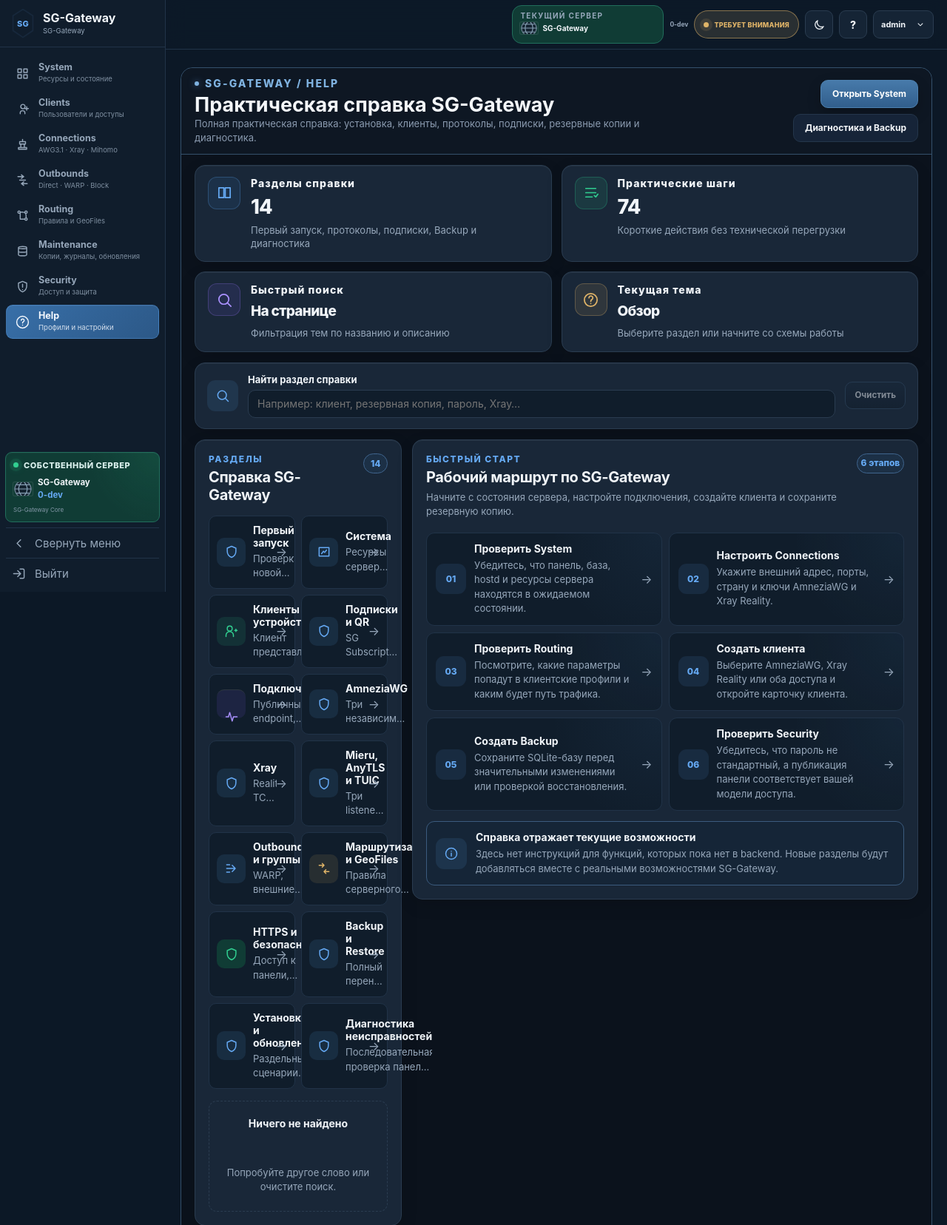
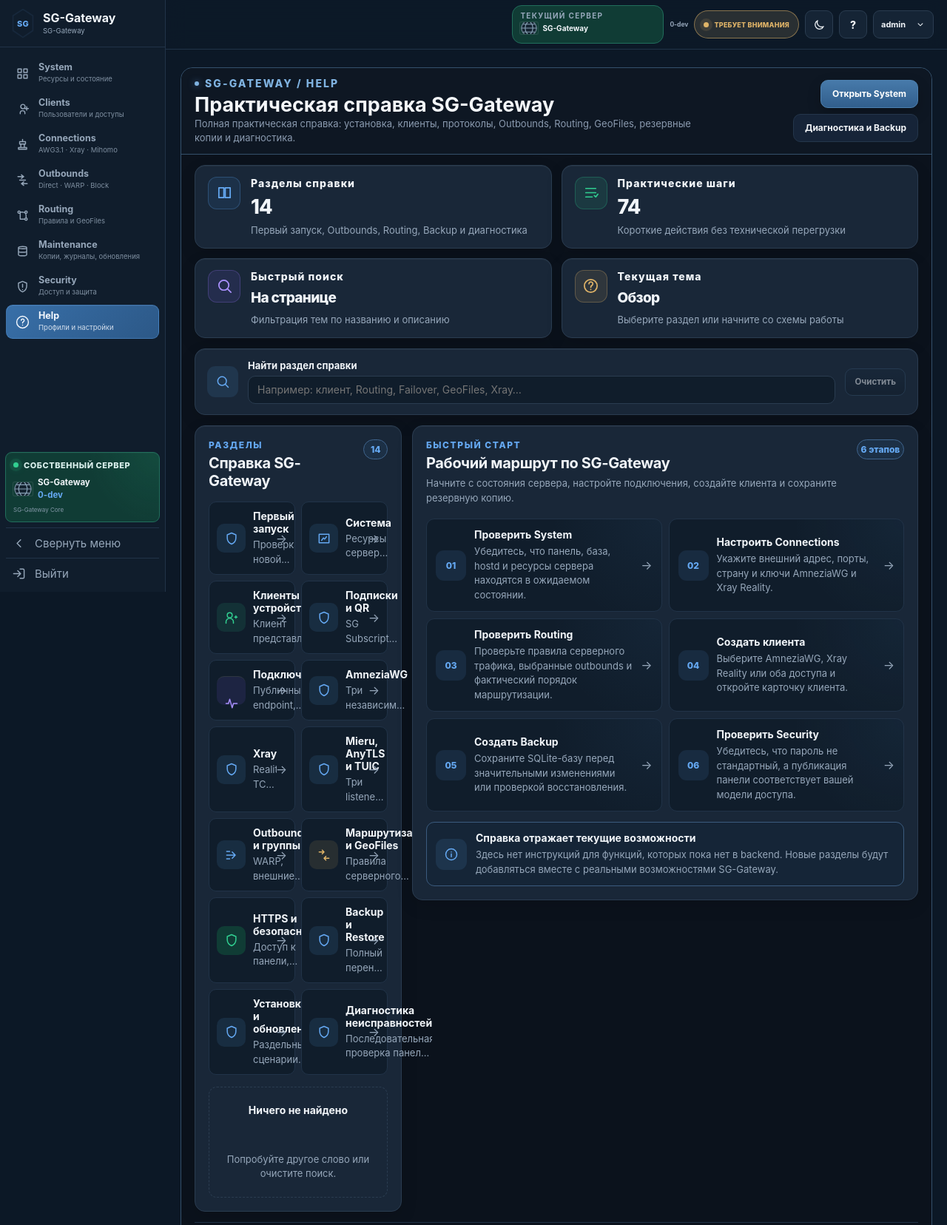
Before and after one commit to s-gor/sg-gateway-v23, a Flask app: page /help in a window 1280 px wide. Shown: the top 1656 px of the page at 74% size. Run offline with Flask 3, Linux system fonts and the light colour scheme; the visitor is signed in with stand-in values (Sample User, id 1); some libraries are stand-ins or nearby versions.

Commit message:
help: surface Routing Outbounds and Failover in Help overview

```diff
--- a/app/web/templates/help.html
+++ b/app/web/templates/help.html
@@ -17,7 +17,7 @@
     <div>
       <div class="hlpv1-kicker"><span></span> SG-GATEWAY / HELP</div>
       <h1>Практическая справка SG-Gateway</h1>
-      <p>Полная практическая справка: установка, клиенты, протоколы, подписки, резервные копии и диагностика.</p>
+      <p>Полная практическая справка: установка, клиенты, протоколы, Outbounds, Routing, GeoFiles, резервные копии и диагностика.</p>
     </div>
 
     <div class="hlpv1-heading-actions sg-ui-actions">
@@ -36,7 +36,7 @@
       <div>
         <div class="hlpv1-summary-label">Разделы справки</div>
         <div class="hlpv1-summary-value">{{ topic_count }}</div>
-        <div class="hlpv1-summary-note">Первый запуск, протоколы, подписки, Backup и диагностика</div>
+        <div class="hlpv1-summary-note">Первый запуск, Outbounds, Routing, Backup и диагностика</div>
       </div>
     </article>
 
@@ -95,7 +95,7 @@
       <input id="help-search"
              type="search"
              autocomplete="off"
-             placeholder="Например: клиент, резервная копия, пароль, Xray…">
+             placeholder="Например: клиент, Routing, Failover, GeoFiles, Xray…">
     </label>
     <button class="button hlpv1-clear-search" id="help-clear" type="button">Очистить</button>
   </section>
@@ -268,7 +268,7 @@
           <span class="hlpv1-journey-number">03</span>
           <div>
             <strong>Проверить Routing</strong>
-            <p>Посмотрите, какие параметры попадут в клиентские профили и каким будет путь трафика.</p>
+            <p>Проверьте правила серверного трафика, выбранные outbounds и фактический порядок маршрутизации.</p>
           </div>
           <span class="hlpv1-journey-arrow">→</span>
         </a>
```
